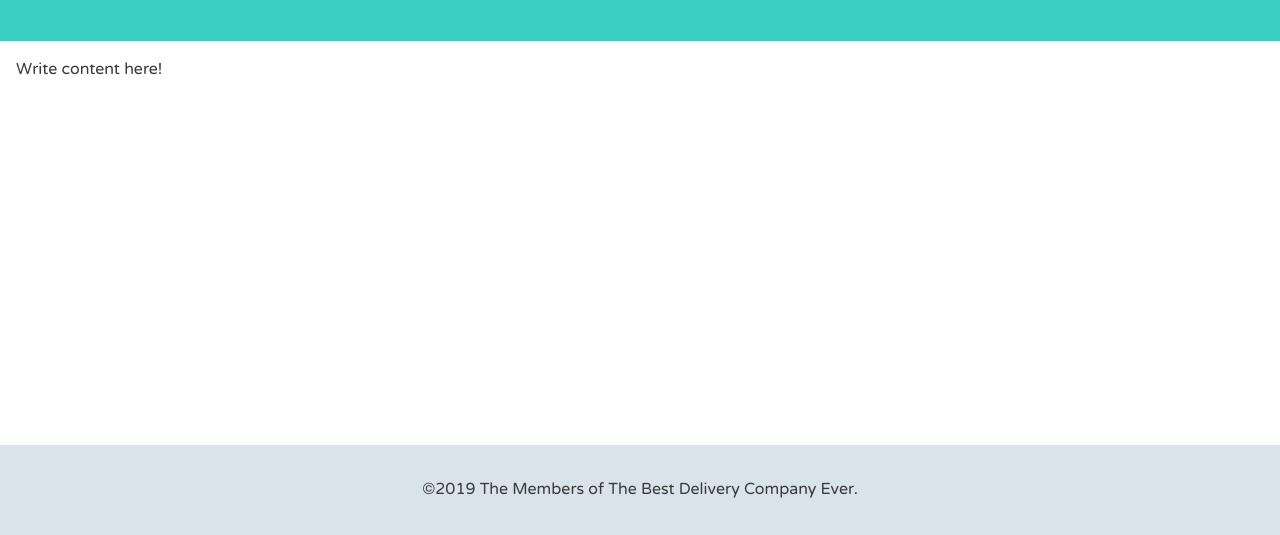
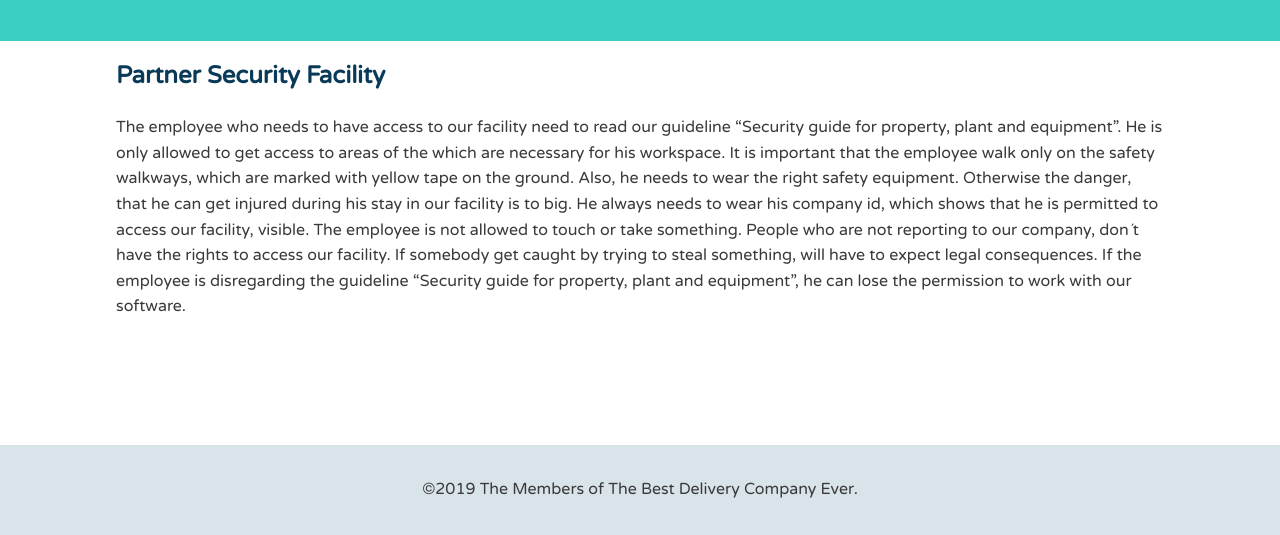
Before and after one commit to Mauriz10/SecWeb-Group-4, a plain HTML site: page subpage/PFacilities.html in a window 1280 px wide. Shown: the part 330-865 px from the top of the page. Drawn offline with Linux system fonts and the light colour scheme.

Commit message:
Part 2
Changes

```diff
--- a/subpage/PFacilities.html
+++ b/subpage/PFacilities.html
@@ -65,7 +65,18 @@
                 <span class="tagline">Slogan of company</span>
             </div><!--/.banner-->
             <div class="content">
-                Write content here!
+			<h2>Partner Security Facility</h2>
+                The employee who needs to have access to our facility need to read our guideline
+				“Security guide for property, plant and equipment”. He is only allowed to get access to areas
+				of the which are necessary for his workspace. It is important that the employee walk only on
+				the safety walkways, which are marked with yellow tape on the ground. Also, he needs to wear
+				the right safety equipment. Otherwise the danger, that he can get injured during his stay in
+				our facility is to big. He always needs to wear his company id, which shows that he is permitted
+				to access our facility, visible. The employee is not allowed to touch or take something. People who
+				are not reporting to our company, don´t have the rights to access our facility. If somebody get caught
+				by trying to steal something, will have to expect legal consequences. If the employee is disregarding
+				the guideline “Security guide for property, plant and equipment”, he can lose the permission to work
+				with our software.
             </div><!--/.content-->
     </div>
 	<footer class="main-footer">
--- a/subpage/style.css
+++ b/subpage/style.css
@@ -95,6 +95,8 @@ img {
 
 .content {
 	padding: 1em;
+	margin-right: 100px;
+	margin-left:100px;
 }
 
 /* ---- Page Elements ---- */
```
Also changed, not shown: subpage/HData.html (+8 -1 lines), subpage/Software.html (+8 -1 lines).
